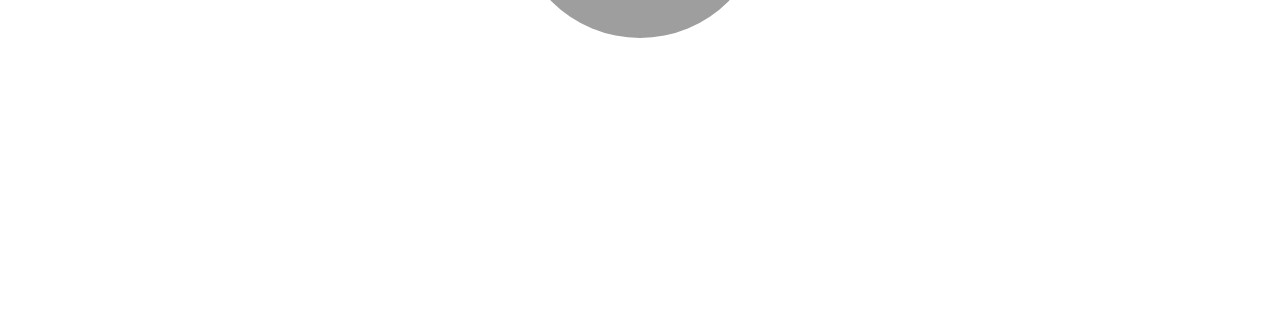
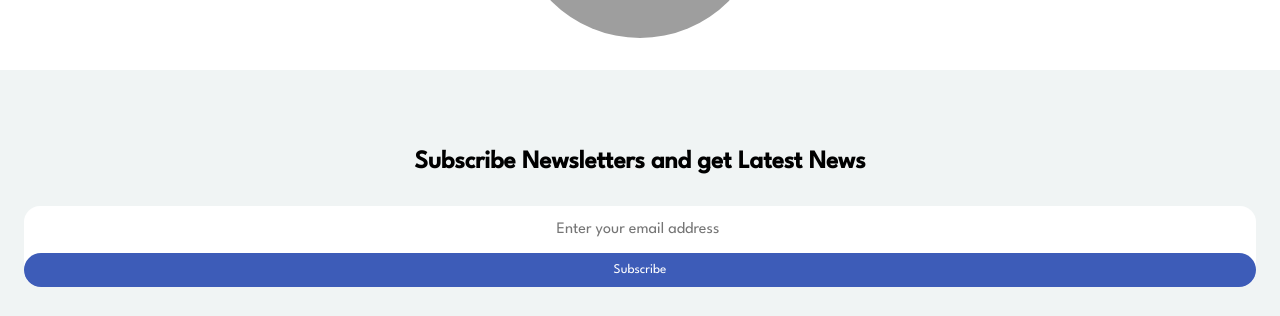
Before and after one commit to Manausk/flight-booking-website, a React (Vite) app: page / in a window 1280 px wide. Shown: the part 5781-6097 px from the top of the page. Before the commit the page ends 5851 px from the top, so only its background shows below. Built offline with nearby package versions, Linux system fonts and the light colour scheme; grey boxes are pictures that could not be loaded.

Commit message:
Subscribe section done

```diff
--- a/src/App.jsx
+++ b/src/App.jsx
@@ -19,7 +19,7 @@
       <Info />
       <Lounge />
       <Travelers />
-      {/* <Subscribers /> */}
+      <Subscribers />
       {/* <Footer /> */}
     </div>
   );
--- a/src/Components/Subscribers/Subscribers.jsx
+++ b/src/Components/Subscribers/Subscribers.jsx
@@ -1,7 +1,17 @@
 import React from "react";
 
 const Subscribers = () => {
-  return <div>Subscribers</div>;
+  return (
+    <div className="subscribers section">
+      <div className="sectionContainer container">
+        <h2>Subscribe Newsletters and get Latest News</h2>
+        <div className="inputDiv flex">
+          <input type="text" placeholder="Enter your email address" />
+          <button className="btn">Subscribe</button>
+        </div>
+      </div>
+    </div>
+  );
 };
 
 export default Subscribers;
--- a/src/main.css
+++ b/src/main.css
@@ -507,4 +507,30 @@
 .travelers .sectionContainer .travelersContainer .singleTraveler:hover .travelerImage {
   bottom: 110px;
   transition: 1s ease-in-out;
+}
+
+.subscribers {
+  background: var(--SecondaryColor);
+}
+.subscribers .sectionContainer {
+  text-align: center;
+}
+.subscribers .inputDiv {
+  margin-top: 1rem;
+  flex-direction: column;
+  background: var(--whiteColor);
+  border-radius: 1rem;
+}
+.subscribers .inputDiv input {
+  border: none;
+  outline: none;
+  background: transparent;
+  padding: 1rem 0.5rem;
+}
+.subscribers .inputDiv input:placeholder {
+  font-size: 13px;
+  opacity: 0.5;
+}
+.subscribers .inputDiv .btn {
+  width: 100%;
 }/*# sourceMappingURL=main.css.map */
--- a/src/main.scss
+++ b/src/main.scss
@@ -600,3 +600,34 @@
         }
     }
 }
+
+//subscribers section
+.subscribers{
+    background: var(--SecondaryColor);
+
+    .sectionContainer{
+        text-align: center;
+    }
+    .inputDiv{
+        margin-top: 1rem;
+        flex-direction: column;
+        background: var(--whiteColor);
+        border-radius: 1rem;
+
+        input{
+            border: none;
+            outline: none;
+            background: transparent;
+            padding: 1rem 0.5rem;
+
+            &:placeholder{
+                font-size: 13px;
+                opacity: 0.5;
+            }
+        }
+
+        .btn{
+            width: 100%;
+        }
+    }
+}
```
Also changed, not shown: 1 other file (tests, documents, lock files or other folders).
